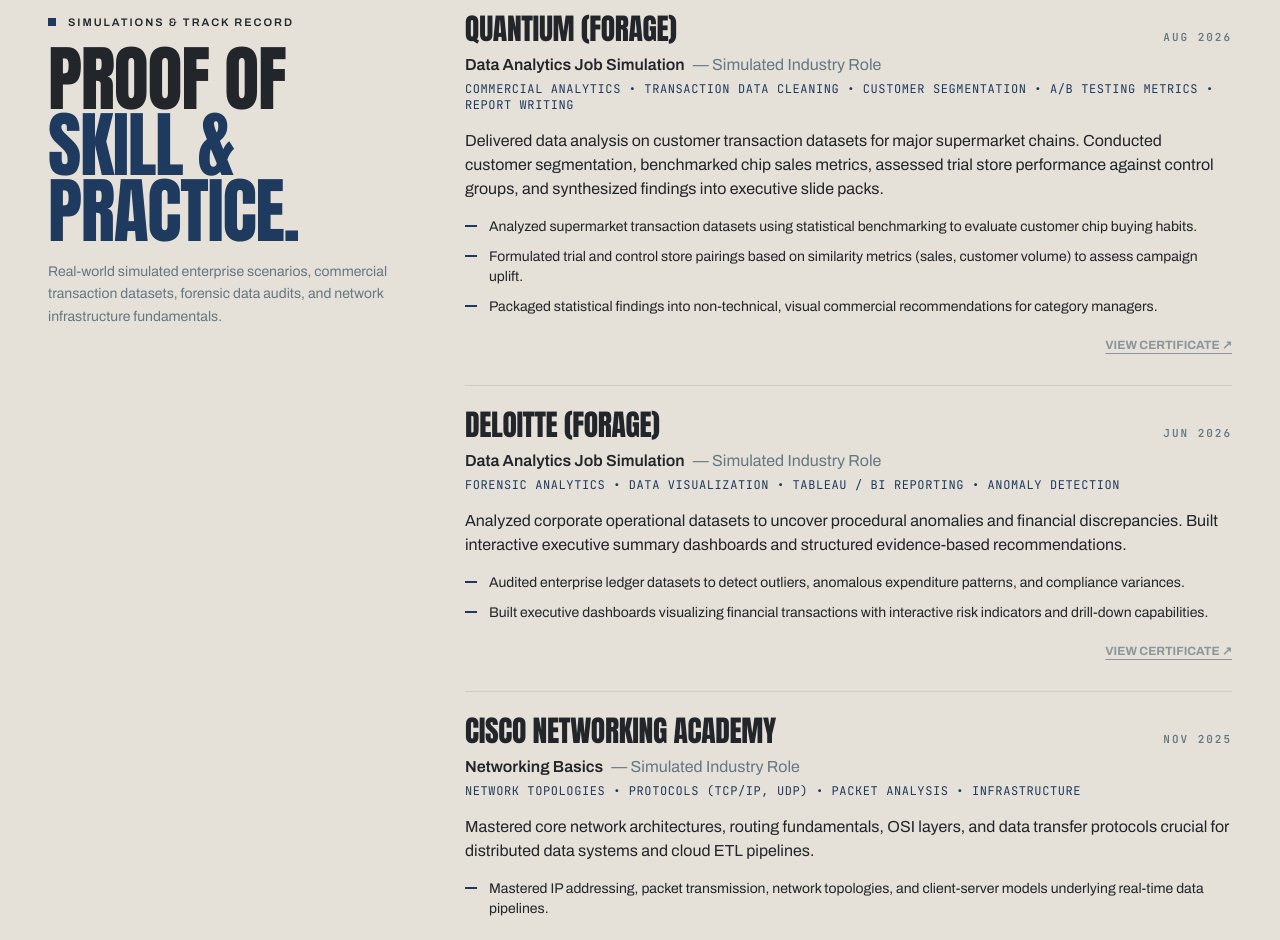
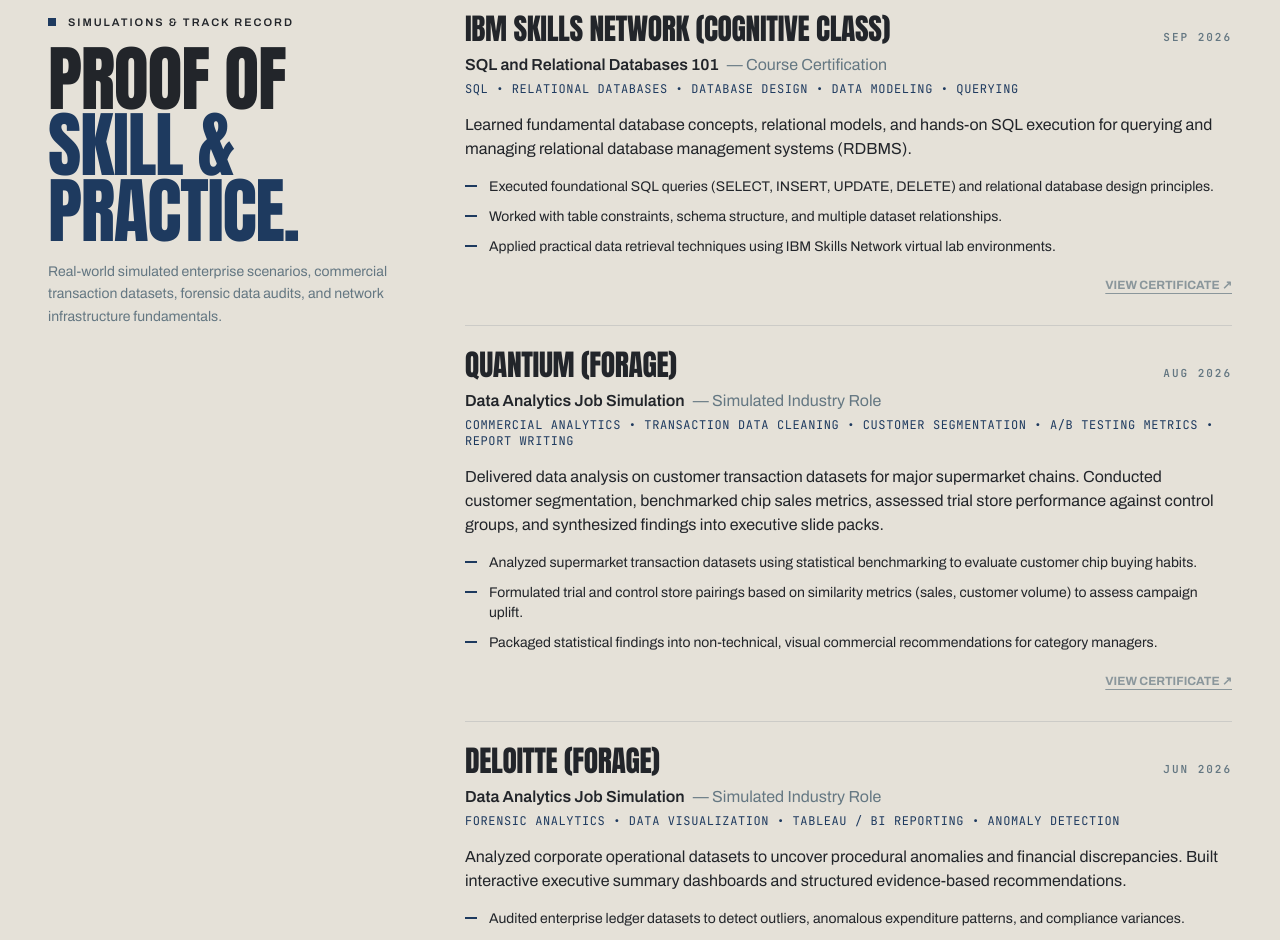
Before and after one commit to lochanhavalimane-pixel/Data_Analyst_Portfolio, a React (Vite) app: page / in a window 1280 px wide. Shown: the part 1640-2580 px from the top of the page. Built offline with nearby package versions, Linux system fonts and the light colour scheme.

Commit message:
Add IBM Skills Network certificate to certifications section

```diff
--- a/src/components/Experience.jsx
+++ b/src/components/Experience.jsx
@@ -41,15 +41,15 @@
                       onClick={() => setExpandedCertification(expandedCertification === idx ? null : idx)}
                     >
                       <span className="block text-base font-semibold text-ink">{item.title}</span>
-                      <span className="mt-1 block text-sm text-muted">{item.organization}</span>
+                      <span className="mt-1 block text-sm text-muted">{item.role}</span>
                     </button>
                     <span className="shrink-0 eyebrow text-muted font-mono text-xs">{item.date}</span>
                   </div>
 
                   <div className="mt-3 flex items-center justify-between gap-3">
-                    <span className="text-xs font-mono text-primary uppercase tracking-wider">{item.skills[0]}</span>
+                    <span className="text-xs font-mono text-primary uppercase tracking-wider">{item.tags[0]}</span>
                     <a
-                      href={item.certificate}
+                      href={item.certificateUrl}
                       target="_blank"
                       rel="noopener noreferrer"
                       className="shrink-0 text-xs font-bold uppercase text-muted opacity-70 underline underline-offset-4 transition-opacity duration-300 hover:opacity-100"
@@ -60,42 +60,14 @@
 
                   {expandedCertification === idx && (
                     <div id={`certification-details-${idx}`} className="mt-3">
-                      <p className="text-sm text-ink/80 leading-relaxed">{item.description}</p>
+                      <p className="text-sm text-ink/80 leading-relaxed">{item.summary}</p>
                       <ul className="mt-3 space-y-2">
-                        {idx === 0 && (
-                          <>
-                            <li className="grid grid-cols-[auto_minmax(0,1fr)] gap-3 text-xs text-ink/75">
-                              <span className="mt-[0.55em] h-[2px] w-3 shrink-0 bg-primary" aria-hidden="true"></span>
-                              <span>Analyzed supermarket transaction datasets using statistical benchmarking to evaluate customer chip buying habits.</span>
-                            </li>
-                            <li className="grid grid-cols-[auto_minmax(0,1fr)] gap-3 text-xs text-ink/75">
-                              <span className="mt-[0.55em] h-[2px] w-3 shrink-0 bg-primary" aria-hidden="true"></span>
-                              <span>Formulated trial and control store pairings based on similarity metrics (sales, customer volume) to assess campaign uplift.</span>
-                            </li>
-                            <li className="grid grid-cols-[auto_minmax(0,1fr)] gap-3 text-xs text-ink/75">
-                              <span className="mt-[0.55em] h-[2px] w-3 shrink-0 bg-primary" aria-hidden="true"></span>
-                              <span>Packaged statistical findings into non-technical, visual commercial recommendations for category managers.</span>
-                            </li>
-                          </>
-                        )}
-                        {idx === 1 && (
-                          <>
-                            <li className="grid grid-cols-[auto_minmax(0,1fr)] gap-3 text-xs text-ink/75">
-                              <span className="mt-[0.55em] h-[2px] w-3 shrink-0 bg-primary" aria-hidden="true"></span>
-                              <span>Audited enterprise ledger datasets to detect outliers, anomalous expenditure patterns, and compliance variances.</span>
-                            </li>
-                            <li className="grid grid-cols-[auto_minmax(0,1fr)] gap-3 text-xs text-ink/75">
-                              <span className="mt-[0.55em] h-[2px] w-3 shrink-0 bg-primary" aria-hidden="true"></span>
-                              <span>Built executive dashboards visualizing financial transactions with interactive risk indicators and drill-down capabilities.</span>
-                            </li>
-                          </>
-                        )}
-                        {idx === 2 && (
-                          <li className="grid grid-cols-[auto_minmax(0,1fr)] gap-3 text-xs text-ink/75">
+                        {item.bullets.map((bullet) => (
+                          <li key={bullet} className="grid grid-cols-[auto_minmax(0,1fr)] gap-3 text-xs text-ink/75">
                             <span className="mt-[0.55em] h-[2px] w-3 shrink-0 bg-primary" aria-hidden="true"></span>
-                            <span>Mastered IP addressing, packet transmission, network topologies, and client-server models underlying real-time data pipelines.</span>
+                            <span>{bullet}</span>
                           </li>
-                        )}
+                        ))}
                       </ul>
                     </div>
                   )}
@@ -104,7 +76,7 @@
                 <div className="hidden md:block">
                 <div className="grid grid-cols-[minmax(0,1fr)_auto] items-baseline gap-4">
                   <h3 className="d-3 text-ink">
-                    {item.organization}
+                    {item.title}
                   </h3>
                   <span className="shrink-0 eyebrow text-muted font-mono text-xs">
                     {item.date}
@@ -112,61 +84,31 @@
                 </div>
 
                 <p className="mt-2 text-base font-semibold text-ink flex items-center gap-2">
-                  <span>{item.title}</span>
-                  <span className="text-muted font-normal">— Simulated Industry Role</span>
+                  <span>{item.role}</span>
+                  <span className="text-muted font-normal">— {item.type}</span>
                 </p>
 
                 <p className="mt-1 text-xs font-mono text-primary uppercase tracking-wider">
-                  {item.skills.join(" • ")}
+                  {item.tags.join(" • ")}
                 </p>
 
                 <p className="mt-4 text-sm sm:text-base text-ink/80 leading-relaxed">
-                  {item.description}
+                  {item.summary}
                 </p>
 
                 {/* Key Execution Highlights */}
                 <ScrollReveal as="ul" className="mt-4 space-y-2.5">
-                  {idx === 0 && (
-                    <>
-                      <RevealItem as="li" className="grid grid-cols-[auto_minmax(0,1fr)] gap-3 text-xs sm:text-sm text-ink/75">
-                        <span className="mt-[0.55em] h-[2px] w-3 shrink-0 bg-primary" aria-hidden="true"></span>
-                        <span>Analyzed supermarket transaction datasets using statistical benchmarking to evaluate customer chip buying habits.</span>
-                      </RevealItem>
-                      <RevealItem as="li" className="grid grid-cols-[auto_minmax(0,1fr)] gap-3 text-xs sm:text-sm text-ink/75">
-                        <span className="mt-[0.55em] h-[2px] w-3 shrink-0 bg-primary" aria-hidden="true"></span>
-                        <span>Formulated trial and control store pairings based on similarity metrics (sales, customer volume) to assess campaign uplift.</span>
-                      </RevealItem>
-                      <RevealItem as="li" className="grid grid-cols-[auto_minmax(0,1fr)] gap-3 text-xs sm:text-sm text-ink/75">
-                        <span className="mt-[0.55em] h-[2px] w-3 shrink-0 bg-primary" aria-hidden="true"></span>
-                        <span>Packaged statistical findings into non-technical, visual commercial recommendations for category managers.</span>
-                      </RevealItem>
-                    </>
-                  )}
-                  {idx === 1 && (
-                    <>
-                      <RevealItem as="li" className="grid grid-cols-[auto_minmax(0,1fr)] gap-3 text-xs sm:text-sm text-ink/75">
-                        <span className="mt-[0.55em] h-[2px] w-3 shrink-0 bg-primary" aria-hidden="true"></span>
-                        <span>Audited enterprise ledger datasets to detect outliers, anomalous expenditure patterns, and compliance variances.</span>
-                      </RevealItem>
-                      <RevealItem as="li" className="grid grid-cols-[auto_minmax(0,1fr)] gap-3 text-xs sm:text-sm text-ink/75">
-                        <span className="mt-[0.55em] h-[2px] w-3 shrink-0 bg-primary" aria-hidden="true"></span>
-                        <span>Built executive dashboards visualizing financial transactions with interactive risk indicators and drill-down capabilities.</span>
-                      </RevealItem>
-                    </>
-                  )}
-                  {idx === 2 && (
-                    <>
-                      <RevealItem as="li" className="grid grid-cols-[auto_minmax(0,1fr)] gap-3 text-xs sm:text-sm text-ink/75">
-                        <span className="mt-[0.55em] h-[2px] w-3 shrink-0 bg-primary" aria-hidden="true"></span>
-                        <span>Mastered IP addressing, packet transmission, network topologies, and client-server models underlying real-time data pipelines.</span>
-                      </RevealItem>
-                    </>
-                  )}
+                  {item.bullets.map((bullet) => (
+                    <RevealItem key={bullet} as="li" className="grid grid-cols-[auto_minmax(0,1fr)] gap-3 text-xs sm:text-sm text-ink/75">
+                      <span className="mt-[0.55em] h-[2px] w-3 shrink-0 bg-primary" aria-hidden="true"></span>
+                      <span>{bullet}</span>
+                    </RevealItem>
+                  ))}
                 </ScrollReveal>
 
                 <div className="mt-5 flex justify-end">
                   <a
-                    href={item.certificate}
+                    href={item.certificateUrl}
                     target="_blank"
                     rel="noopener noreferrer"
                     className="text-xs font-bold uppercase text-muted opacity-70 underline underline-offset-4 transition-opacity duration-300 hover:opacity-100"
--- a/src/data/profileData.js
+++ b/src/data/profileData.js
@@ -44,28 +44,59 @@
   ],
   certifications: [
     {
-      title: "Data Analytics Job Simulation",
-      organization: "Quantium (Forage)",
-      date: "Aug 2026",
-      certificate: "/certificates/quantium-certificate.pdf",
-      skills: ["Commercial Analytics", "Transaction Data Cleaning", "Customer Segmentation", "A/B Testing Metrics", "Report Writing"],
-      description: "Delivered data analysis on customer transaction datasets for major supermarket chains. Conducted customer segmentation, benchmarked chip sales metrics, assessed trial store performance against control groups, and synthesized findings into executive slide packs."
+      title: "IBM Skills Network (Cognitive Class)",
+      role: "SQL and Relational Databases 101",
+      type: "Course Certification",
+      date: "SEP 2026",
+      tags: ["SQL", "RELATIONAL DATABASES", "DATABASE DESIGN", "DATA MODELING", "QUERYING"],
+      summary: "Learned fundamental database concepts, relational models, and hands-on SQL execution for querying and managing relational database management systems (RDBMS).",
+      bullets: [
+        "Executed foundational SQL queries (SELECT, INSERT, UPDATE, DELETE) and relational database design principles.",
+        "Worked with table constraints, schema structure, and multiple dataset relationships.",
+        "Applied practical data retrieval techniques using IBM Skills Network virtual lab environments."
+      ],
+      certificateUrl: "/certificates/IBM%20Skills%20Network.pdf"
     },
     {
-      title: "Data Analytics Job Simulation",
-      organization: "Deloitte (Forage)",
-      date: "Jun 2026",
-      certificate: "/certificates/deloitte-certificate.pdf",
-      skills: ["Forensic Analytics", "Data Visualization", "Tableau / BI Reporting", "Anomaly Detection"],
-      description: "Analyzed corporate operational datasets to uncover procedural anomalies and financial discrepancies. Built interactive executive summary dashboards and structured evidence-based recommendations."
+      title: "QUANTIUM (FORAGE)",
+      role: "Data Analytics Job Simulation",
+      type: "Simulated Industry Role",
+      date: "AUG 2026",
+      tags: ["COMMERCIAL ANALYTICS", "TRANSACTION DATA CLEANING", "CUSTOMER SEGMENTATION", "A/B TESTING METRICS", "REPORT WRITING"],
+      summary: "Delivered data analysis on customer transaction datasets for major supermarket chains. Conducted customer segmentation, benchmarked chip sales metrics, assessed trial store performance against control groups, and synthesized findings into executive slide packs.",
+      bullets: [
+        "Analyzed supermarket transaction datasets using statistical benchmarking to evaluate customer chip buying habits.",
+        "Formulated trial and control store pairings based on similarity metrics (sales, customer volume) to assess campaign uplift.",
+        "Packaged statistical findings into non-technical, visual commercial recommendations for category managers."
+      ],
+      certificateUrl: "/certificates/quantium-certificate.pdf"
     },
     {
-      title: "Networking Basics",
-      organization: "Cisco Networking Academy",
-      date: "Nov 2025",
-      certificate: "/certificates/cisco-networking-basics.pdf",
-      skills: ["Network Topologies", "Protocols (TCP/IP, UDP)", "Packet Analysis", "Infrastructure"],
-      description: "Mastered core network architectures, routing fundamentals, OSI layers, and data transfer protocols crucial for distributed data systems and cloud ETL pipelines."
+      title: "DELOITTE (FORAGE)",
+      role: "Data Analytics Job Simulation",
+      type: "Simulated Industry Role",
+      date: "JUN 2026",
+      tags: ["FORENSIC ANALYTICS", "DATA VISUALIZATION", "TABLEAU / BI REPORTING", "ANOMALY DETECTION"],
+      summary: "Analyzed corporate operational datasets to uncover procedural anomalies and financial discrepancies. Built interactive executive summary dashboards and structured evidence-based recommendations.",
+      bullets: [
+        "Audited enterprise ledger datasets to detect outliers, anomalous expenditure patterns, and compliance variances.",
+        "Built executive dashboards visualizing financial transactions with interactive risk indicators and drill-down capabilities."
+      ],
+      certificateUrl: "/certificates/deloitte-certificate.pdf"
+    },
+    {
+      title: "CISCO NETWORKING ACADEMY",
+      role: "Networking Basics",
+      type: "Simulated Industry Role",
+      date: "NOV 2025",
+      tags: ["NETWORK TOPOLOGIES", "PROTOCOLS (TCP/IP, UDP)", "PACKET ANALYSIS", "INFRASTRUCTURE"],
+      summary: "Gained core foundational knowledge in network architecture, IP addressing, routing principles, and network communication protocols.",
+      bullets: [
+        "Configured network models and learned transport/network layer protocol operations.",
+        "Analyzed data packet flows and fundamental network topologies for enterprise infrastructure.",
+        "Mastered IP addressing, packet transmission, network topologies, and client-server models underlying real-time data pipelines."
+      ],
+      certificateUrl: "/certificates/cisco-networking-basics.pdf"
     }
   ]
 };
```
Also changed, not shown: 1 other file (tests, documents, lock files or other folders).
